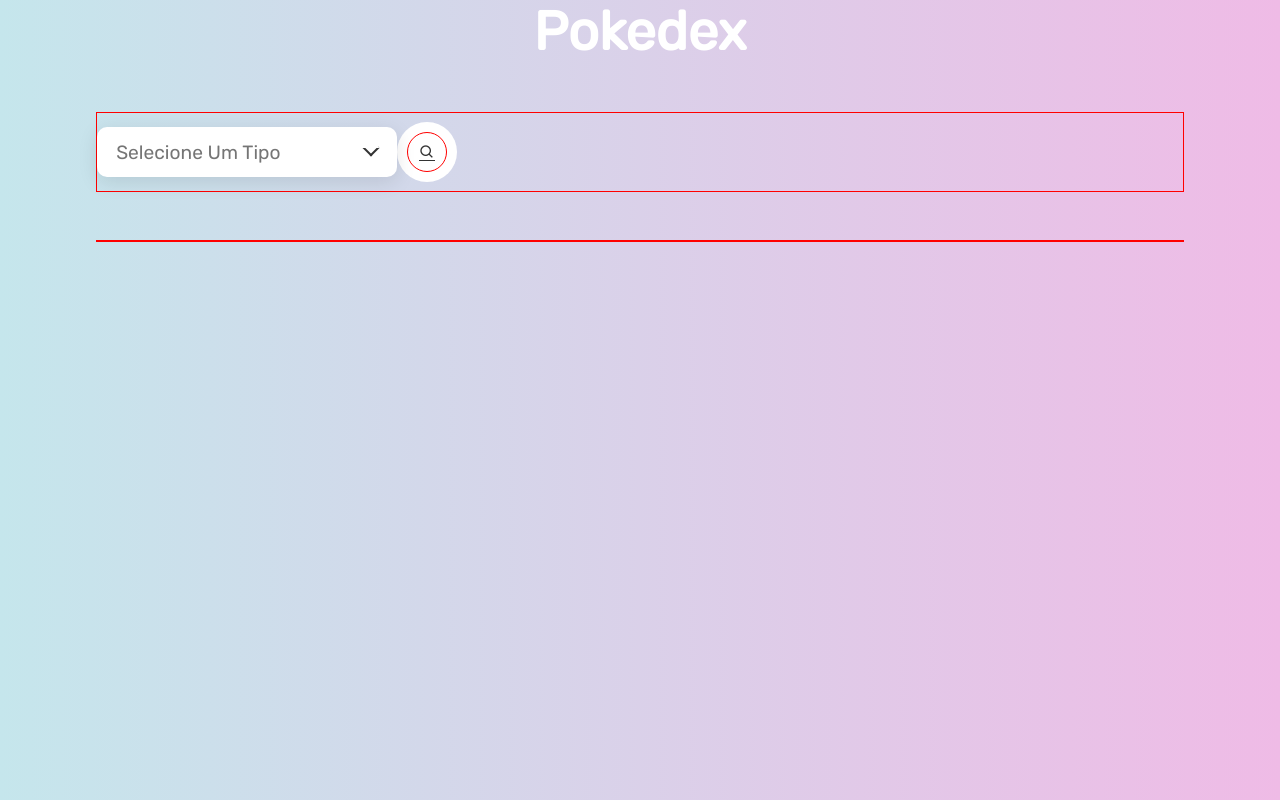
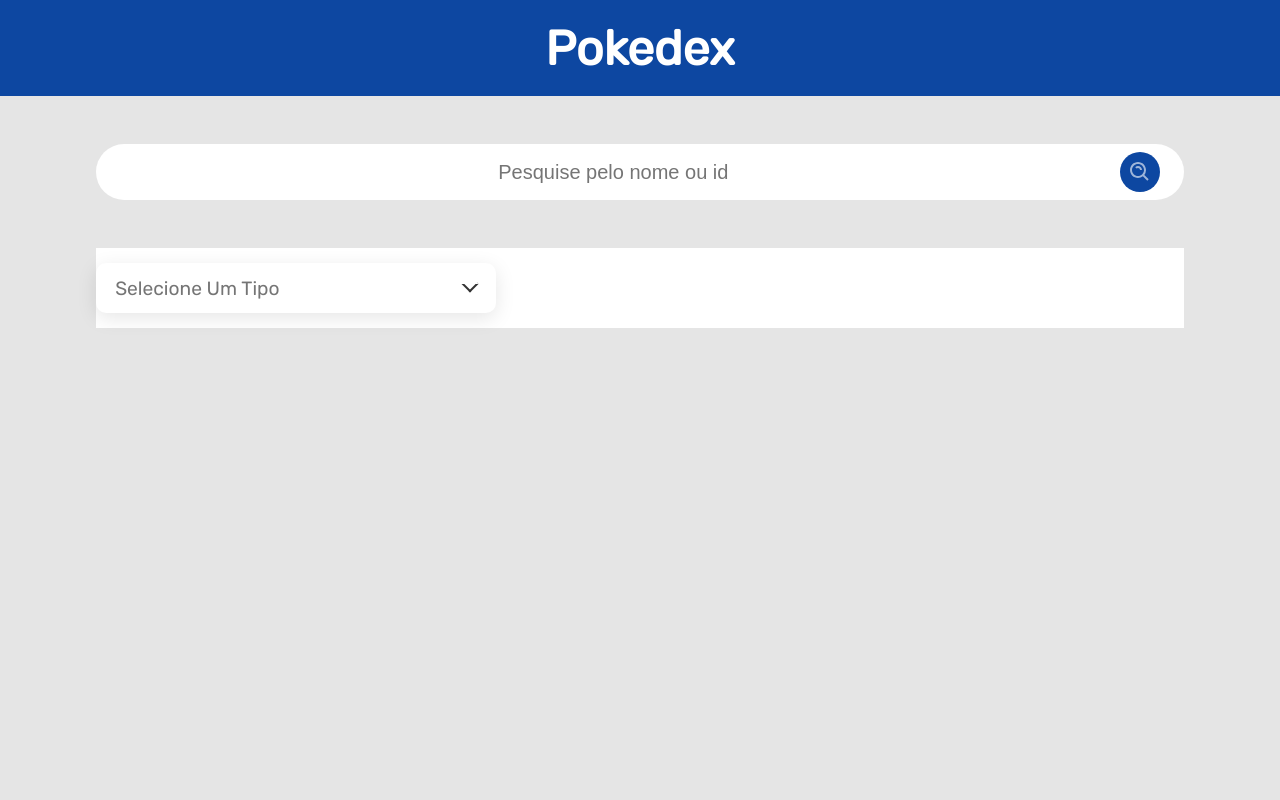
Before and after one commit to CalebeFelipe/pokedex-api, a plain HTML site: page index.html in a window 1280 px wide. Drawn offline with nearby package versions, Linux system fonts and the light colour scheme; no server answers.

Commit message:
feat: adding styling in the search box

```diff
--- a/index.html
+++ b/index.html
@@ -13,9 +13,18 @@
     <h1>Pokedex</h1>
   </header>
 
+  <section class="container">
+
+    <div class="search-box">
+      <input class="search-text" id="name" type="text" name="type" placeholder="Pesquise pelo nome ou id">
+      <a href="#" class="search-btn" onclick="getPokemonInfo()">
+        <svg xmlns="http://www.w3.org/2000/svg" width="24" height="24"><path d="M10 18a7.952 7.952 0 0 0 4.897-1.688l4.396 4.396 1.414-1.414-4.396-4.396A7.952 7.952 0 0 0 18 10c0-4.411-3.589-8-8-8s-8 3.589-8 8 3.589 8 8 8zm0-14c3.309 0 6 2.691 6 6s-2.691 6-6 6-6-2.691-6-6 2.691-6 6-6z"></path><path d="M11.412 8.586c.379.38.588.882.588 1.414h2a3.977 3.977 0 0 0-1.174-2.828c-1.514-1.512-4.139-1.512-5.652 0l1.412 1.416c.76-.758 2.07-.756 2.826-.002z"></path></svg>
+      </a>
+    </div>
+
+  </section>
+
   <section class="filter container">
-
-
 
     <div class="containerDropDown">
       <input type="text" class="textDropDown" placeholder="Selecione um tipo" onclick="show()" readonly>
@@ -43,19 +52,13 @@
       </div>
     </div>
 
-    <div class="search-box">
-      <input class="search-text" id="name" type="text" name="type" placeholder="Digite o Nome ou Id">
-      <a href="#" class="search-btn" onclick="getPokemonInfo()">
-        <i class='bx bx-search'></i>
-      </a>
-    </div>
-
   </section>
 
   <main class="container">
     <ul data-js="pokedex" class="pokedex"></ul>
   </main>
 
+  <script src="https://kit.fontawesome.com/aee25161e8.js" crossorigin="anonymous"></script>
   <script src="app.js"></script>
 </body>
 </html>
--- a/style.css
+++ b/style.css
@@ -5,19 +5,26 @@
 }
 
 body {
-	background: #EFEFBB;
-	background: linear-gradient(to right, rgb(197, 230, 236), rgb(239, 187, 230));
+	background: #E5E5E5;
 	color: white;
 	font-family: rubik;
 }
 
 h1 {
 	text-align: center;
-	font-size: 54px;
+	font-size: 48px;
 }
 
 li {
 	list-style: none;
+}
+
+header {
+	background: #0D47A1;
+	height: 6rem;
+	display: flex;
+	align-items: center;
+	justify-content: center;
 }
 
 ::-webkit-scrollbar {
@@ -45,30 +52,38 @@
 .filter {
 	display: flex;
 	align-items: center;
+	justify-content: space-between;
 	height: 5rem;
-	border: 1px solid red;
+	background: #fff;
 }
 
 .search-box {
+	display: flex;
+	align-items: center;
 	background: #fff;
 	border-radius: 40px;
 	padding: 10px;
+	width: 100%;
+	height: 56px;
+	border: 1px solid transparent;
 }
 
 .search-btn {
-	float: right;
-	color: #333;
 	width: 40px;
 	height: 40px;
 	border-radius: 50%;
 	display: flex;
 	justify-content: center;
 	align-items: center;
-	border: 1px solid red;
+	background: #0D47A1;
+	font-size: 24px;
+}
+
+.search-btn svg {
+	fill: #9EB5D9;
 }
 
 .search-text {
-	float: left;
 	border: none;
 	outline: none;
 	background: none;
@@ -77,24 +92,28 @@
 	font-size: 20px;
 	color: black;
 	transition: 0.4s;
-	line-height: 40px;
+	line-height: 56px;
 	padding: 0;
-	width: 0;
+	width: 95%;
+	text-align: center;
 }
 
-.search-box:hover > .search-text {
-	width: 300px;
-	padding: 0 6px;
+.search-box:hover,
+.search-box:focus-within{
+	border: 1px solid #0D47A1;
 }
 
-.search-box:hover > .search-btn {
-	background: black;
-	color: #fff;
+.search-box > .search-btn:hover {
+	background: #9EB5D9;
+}
+
+.search-box > .search-btn:hover svg {
+	fill: #0D47A1;
 }
 
 .containerDropDown {
 	position: relative;
-	width: 300px;
+	width: 400px;
 	height: 50px;
 }
 
@@ -171,7 +190,6 @@
 	gap: 1.6rem;
 	width: 100%;
 	padding-inline-start: 0;
-	border: 1px solid red;
 }
 
 .card a {
```
